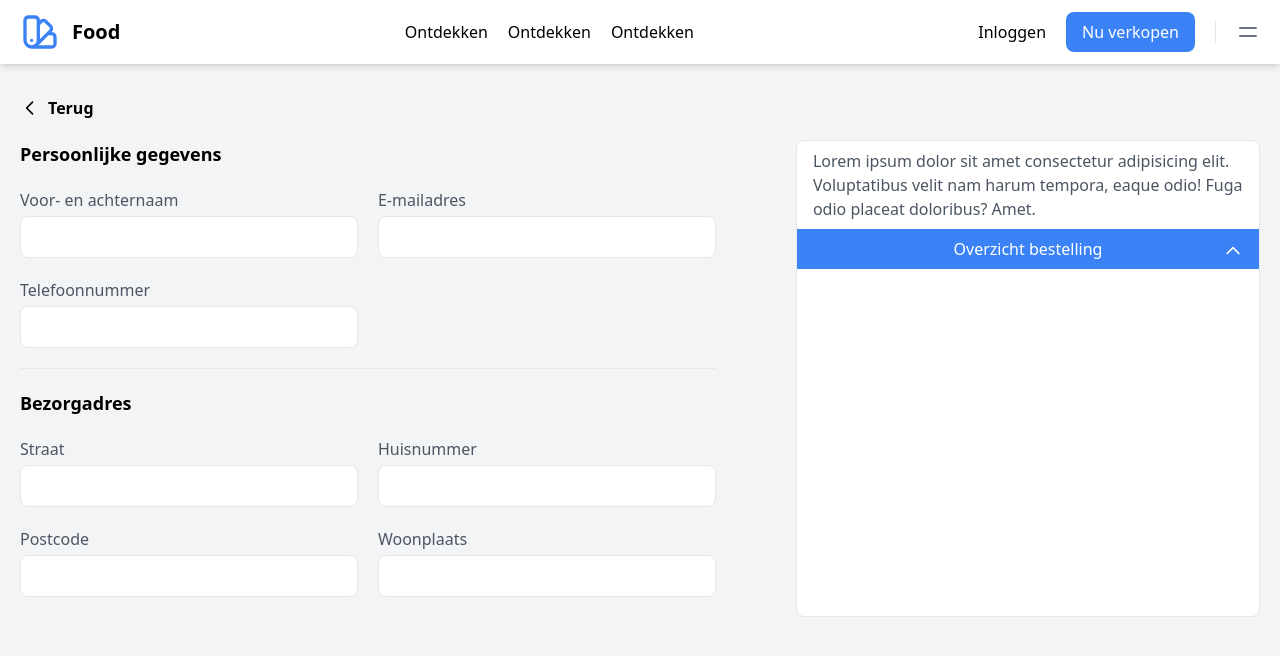
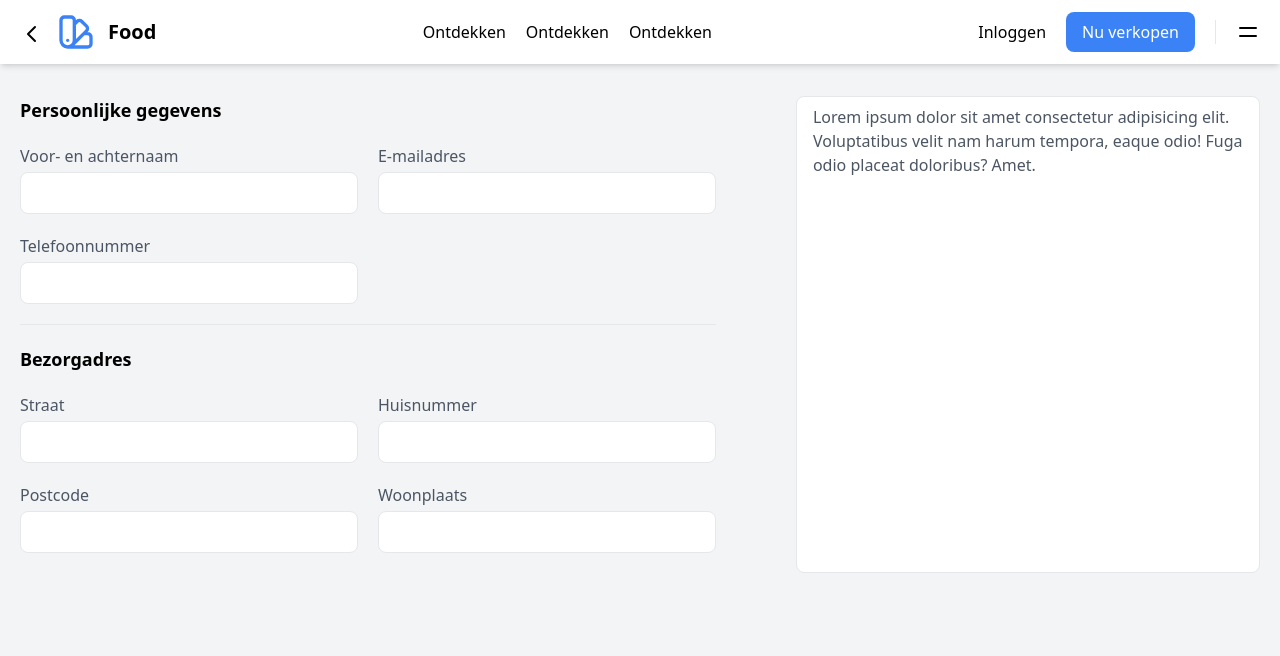
Before and after one commit to Rgerard96/Food-Application, a Next.js app: page /afrekenen in a window 1280 px wide. Shown: the top 656 px of the page. Built offline with nearby package versions, Linux system fonts and the light colour scheme; no server answers.

Commit message:
adjust go back button and icons color

```diff
--- a/components/BackButton.js
+++ /dev/null
@@ -1,16 +0,0 @@
-import { ChevronLeftIcon } from '@heroicons/react/outline';
-import { useRouter } from 'next/router';
-import React from 'react';
-
-export default function BackButton() {
-  const router = useRouter();
-  return (
-    <div
-      className='group mb-5 flex w-max cursor-pointer items-center'
-      onClick={() => router.back()}
-    >
-      <ChevronLeftIcon className='mr-2 w-5 md:group-hover:text-blue-500' />
-      <h3 className='font-bold md:group-hover:text-blue-500'>Terug</h3>
-    </div>
-  );
-}
--- a/components/Dropdown.js
+++ b/components/Dropdown.js
@@ -117,5 +117,5 @@ export default function Dropdown({ name }) {
 
 const style = {
   account: 'flex items-center mr-5 cursor-pointer lg:hover:text-blue-500',
-  cart: 'ml-5 w-5 cursor-pointer text-gray-500 lg:hover:text-blue-500',
+  cart: 'ml-5 w-5 cursor-pointer lg:hover:text-blue-500',
 };
--- a/components/Header.js
+++ b/components/Header.js
@@ -1,5 +1,9 @@
 import React, { useState } from 'react';
-import { ColorSwatchIcon, MenuAlt4Icon } from '@heroicons/react/outline';
+import {
+  ChevronLeftIcon,
+  ColorSwatchIcon,
+  MenuAlt4Icon,
+} from '@heroicons/react/outline';
 import { useRouter } from 'next/router';
 import { useSession, signIn, signOut } from 'next-auth/react';
 import Dropdown from './Dropdown';
@@ -24,10 +28,13 @@ export default function Header() {
         type={type}
       />
       <div className='container mx-auto flex items-center justify-between px-5'>
-        <div
-          className='flex cursor-pointer items-center'
-          onClick={() => router.push('/')}
-        >
+        <div className='flex items-center'>
+          {path[1] !== '' && (
+            <ChevronLeftIcon
+              className='mr-3 mt-1 w-6 lg:hover:text-blue-500 cursor-pointer'
+              onClick={() => router.back()}
+            />
+          )}
           <ColorSwatchIcon className='mr-3 w-9 text-blue-500 sm:w-10' />
           <h2 className='text-xl font-bold'>Food</h2>
         </div>
@@ -56,7 +63,7 @@ export default function Header() {
           </div>
           <div className='cursor-pointer pl-5'>
             <MenuAlt4Icon
-              className='w-6 text-gray-500 lg:hover:text-blue-500'
+              className='w-6 lg:hover:text-blue-500'
               onClick={slideOverHandler}
               id='menu'
             />
--- a/pages/afrekenen.js
+++ b/pages/afrekenen.js
@@ -1,8 +1,6 @@
-import { Transition } from '@headlessui/react';
-import { ChevronDownIcon, ChevronUpIcon } from '@heroicons/react/outline';
+import { ChevronDownIcon } from '@heroicons/react/outline';
 import { useRouter } from 'next/router';
 import React, { useEffect, useState } from 'react';
-import BackButton from '../components/BackButton';
 
 export default function afrekenen() {
   const router = useRouter();
@@ -15,7 +13,6 @@ export default function afrekenen() {
   }, []);
   return (
     <div className='container mx-auto px-5'>
-      <BackButton />
       <div className='flex flex-col justify-between sm:flex-row'>
         <div className='order-2 divide-y sm:order-1 md:mr-20 md:w-3/5'>
           <div className='pb-5'>
@@ -103,7 +100,7 @@ export default function afrekenen() {
             doloribus? Amet.
           </div>
           <div
-            className='relative bg-blue-500 py-2 px-4 text-white text-center'
+            className='relative bg-blue-500 py-2 px-4 text-white text-center sm:hidden'
             onClick={() => setSummary(!summary)}
           >
             Overzicht bestelling
--- a/pages/menu/[seller].js
+++ b/pages/menu/[seller].js
@@ -1,13 +1,10 @@
-import { ChevronLeftIcon } from '@heroicons/react/outline';
 import React from 'react';
 import { useRouter } from 'next/router';
-import BackButton from '../../components/BackButton';
 
 export default function Seller() {
   const router = useRouter();
   return (
     <div className='container mx-auto px-5'>
-      <BackButton/>
       <div className='mb-5 overflow-hidden rounded-lg'>
         <div
           className='relative h-32 sm:h-60'
```
